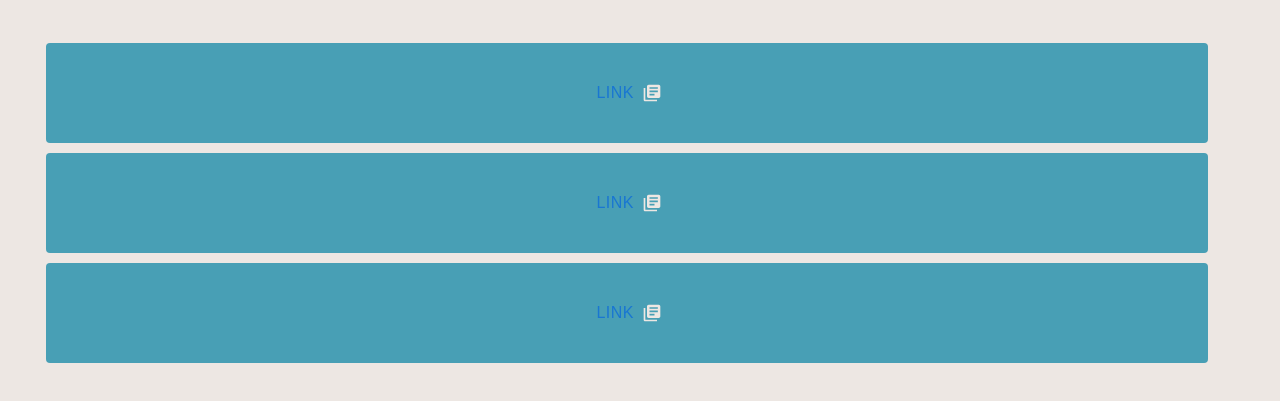
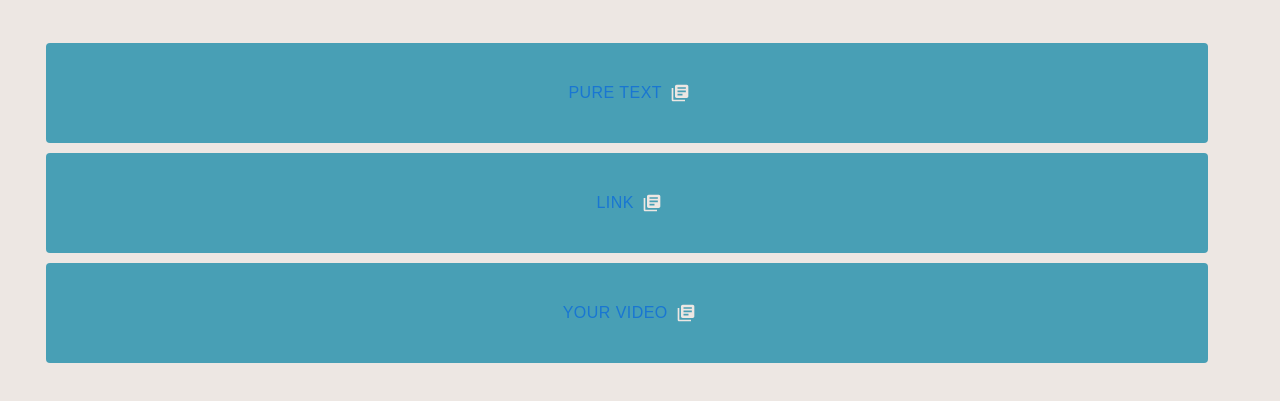
Before and after one commit to Spicy-Pineapple-Chicken-Stew/cissa-summerhack, a React (Create React App) app: page / in a window 1280 px wide. Shown: the part 209-610 px from the top of the page. Built offline with nearby package versions, Linux system fonts and the light colour scheme.

Commit message:
Change to general button

```diff
--- a/src/Components/PhoneButton.js
+++ b/src/Components/PhoneButton.js
@@ -63,41 +63,16 @@ const UploadP_Button = styled(Button)(({ theme }) => ({
 }));
 
 
-export default function PhoneButton(){
+export default function PhoneButton(props){
   return(
-    <div>
     <div>
     <UploadP_Button
           variant= 'outlined'
           endIcon={<LibraryBooksIcon style={{ color: '#ede7e3'}}/>}
-          style={{
-            width: 'calc((100% - 5vw))',
-          }}>
-    Link
+          style={{ width: 'calc((100% - 5vw))' }}
+    >
+    {props.text}
     </UploadP_Button>
-
-    </div>
-    <div>
-    <UploadP_Button
-          variant= 'outlined'
-          endIcon={<LibraryBooksIcon style={{ color: '#ede7e3'}}/>}
-          style={{
-            width: 'calc((100% - 5vw))',
-          }}>
-    Link
-    </UploadP_Button>
-    </div>
-    <div>
-    <UploadP_Button
-          variant= 'outlined'
-          endIcon={<LibraryBooksIcon style={{ color: '#ede7e3'}}/>}
-          style={{
-            width: 'calc((100% - 5vw))',
-          }}>
-    Link
-    </UploadP_Button>
-    </div>
-
     </div>
 
   );
--- a/src/Pages/Upload_Phone.js
+++ b/src/Pages/Upload_Phone.js
@@ -15,9 +15,14 @@ function Upload_Phone(props){
                 <h1>Uploads</h1>
             </div>
             <div>
-                <PhoneButton/>
+                <PhoneButton text='Pure text' />
             </div>
-
+            <div>
+                <PhoneButton text='Link' />
+            </div>
+            <div>
+                <PhoneButton text='Your video' />
+            </div>
 
 
         </div>
```
